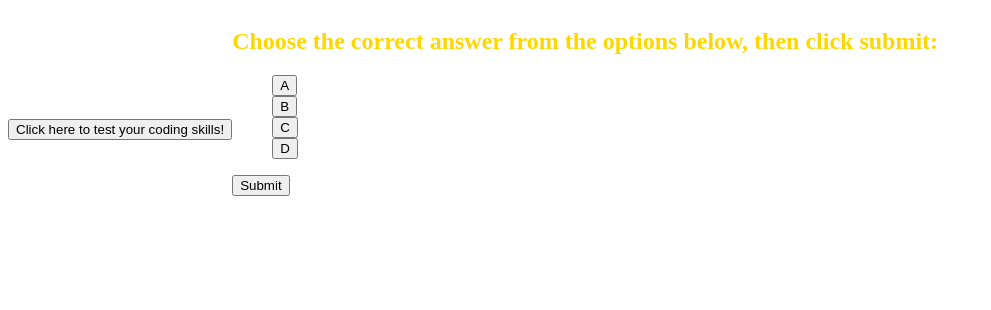
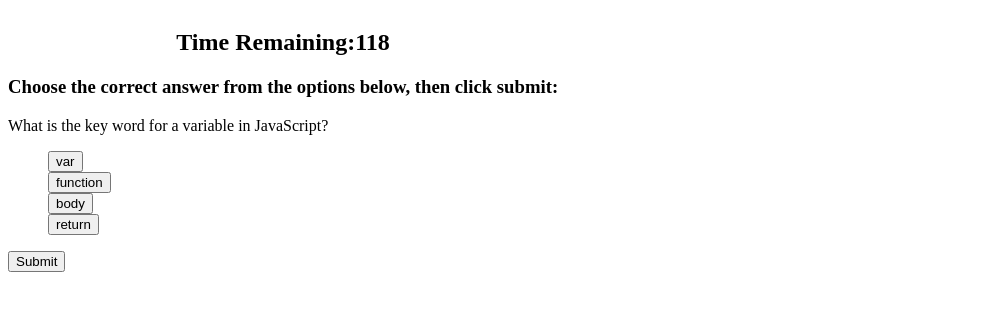
Before and after one commit to Tiny-Tigers/timedquiz, a plain HTML site: page index.html in a window 1280 px wide. Both pictures are taken after a click on the button "Click here to test your coding skills!". Shown: the whole page, without its empty margins (0-991 px from the left). Drawn offline with Linux system fonts and the light colour scheme.

Commit message:
questions fleshed out

```diff
--- a/index.html
+++ b/index.html
@@ -11,22 +11,18 @@
 
 <body>
 
-    <header>
+    <main>
         <h1><button id="timer-start">Click here to test your coding skills!</button></h1>
-    </header>
+        <h2 class="time" style="text-align:center;"></h2>
 
-    <div><span id="quesiton-content"></span></div>
+        <h3 id="multiple-choice">Choose the correct answer from the options below, then click submit:</h3>
 
-
-
-    <main>
-
-        <h2 id="multiple-choice">Choose the correct answer from the options below, then click submit:</h2>
-        <ol class="choices">
-            <button id="a">A</button>
-            <button id="b">B</button>
-            <button id="c">C</button>
-            <button id="d">D</button>
+        <div id="prompt"></div>
+         <ol class="choices">
+            <button id="choice1">A</button>
+            <button id="choice2">B</button>
+            <button id="choice3">C</button>
+            <button id="choice4">D</button>
         </ol>
 
         <div>
--- a/script.js
+++ b/script.js
@@ -1,21 +1,95 @@
-//console.log(document.body);
+var currentQuestion = document.getElementById("prompt");
+var choiceOne = document.getElementById("choice1")
+var choiceTwo = document.getElementById("choice2")
+var choiceThree = document.getElementById("choice3")
+var choiceFour = document.getElementById("choice4")
+//var correctChoice.currentQuestion =
+var instructions = document.getElementById("multiple-choice");
+var timeEl = document.querySelector(".time");
+var startButton = document.getElementById("timer-start")
+var secondsLeft = 120;
+var questionsList = [
+  {
+    prompt: "What is the key word for a variable in JavaScript?",
+    choice1: "var",
+    choice2: "function",
+    choice3: "body",
+    choice4: "return",
+    correctChoice: "var"
+    },
+  {
+    prompt: "Which language is used to style a website?",
+    choice1: "JQuery",
+    choice2: "Python",
+    choice3: "CSS",
+    choice4: "C++",
+    correctChoice: "CSS"
+  },
+  {
+    prompt: "What program do we use to submit rough drafts when working on a development team?",
+    choice1: "Insomnia",
+    choice2: "GitHub",
+    choice3: "Terminal",
+    choice4: "Google.Docs",
+    correctChoice: "GitHub"
+},
+{
+    prompt: "What is the best brand of computer, not just for coding but in general?",
+    choice1: "Lenovo",
+    choice2: "Gateway",
+    choice3: "ChromeBook",
+    choice4: "Mac",
+    correctChoice: "Mac"
+},
+{
+    prompt: "Which social media site is the best for learning code?",
+    choice1: "Reddit",
+    choice2: "Facebook",
+    choice3: "Instagram",
+    choice4: "MySpace",
+    correctChoice: "Reddit"
+}
+  ]
 
-var instructions = document.getElementById("multiple-choice")
+    console.log(questionsList)
 
-instructions.style.color = "gold"
+function setTime() {
+    var timerInterval = setInterval(function() {
+      secondsLeft--;
+      timeEl.textContent = "Time Remaining:" + secondsLeft;
+
+      if(secondsLeft === 0) {
+        clearInterval(timerInterval);
+        sendMessage();
+      }
+
+    }, 1000);
+}
+
+function startQuiz(){
+    setTime()
+    startButton.style.display="none"
+    currentQuestion.textContent = questionsList[0].prompt;
+    choiceOne.textContent = questionsList[0].choice1
+    choiceTwo.textContent = questionsList[0].choice2
+    choiceThree.textContent = questionsList[0].choice3
+    choiceFour.textContent = questionsList[0].choice4
+    eventListener("click", checkAnswer())
+
+}
 
 
+function checkAnswer(){}
 
-var possibleAnswers = document.getElementsByClassName("choices")
+function nextQuestion(){}
+
+function endQuiz(){}
+//give name and score, *local storage*
+
+
+//var possibleAnswers = document.getElementsByClassName("choices")
 
 //querySelectorAll(possibleAnswers)
 
 //console.log(possibleAnswers)
-var question = document.getElementById("question-content")
-
-function firstQuestion(){
-    question.textContent = "this is the first question"
-    return textContent
-}
-
-console.log(document.body)
+startButton.addEventListener("click", startQuiz)
```
